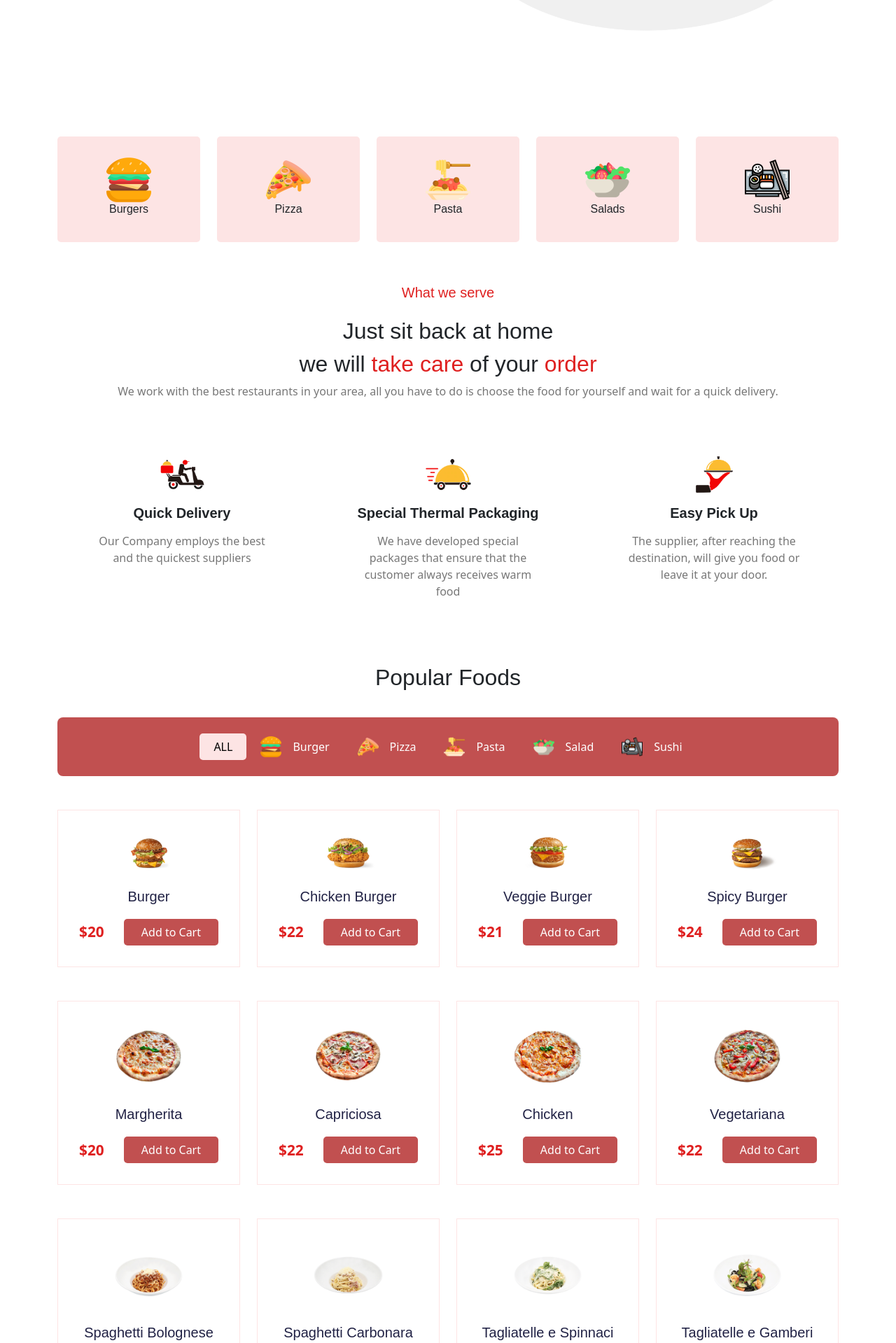
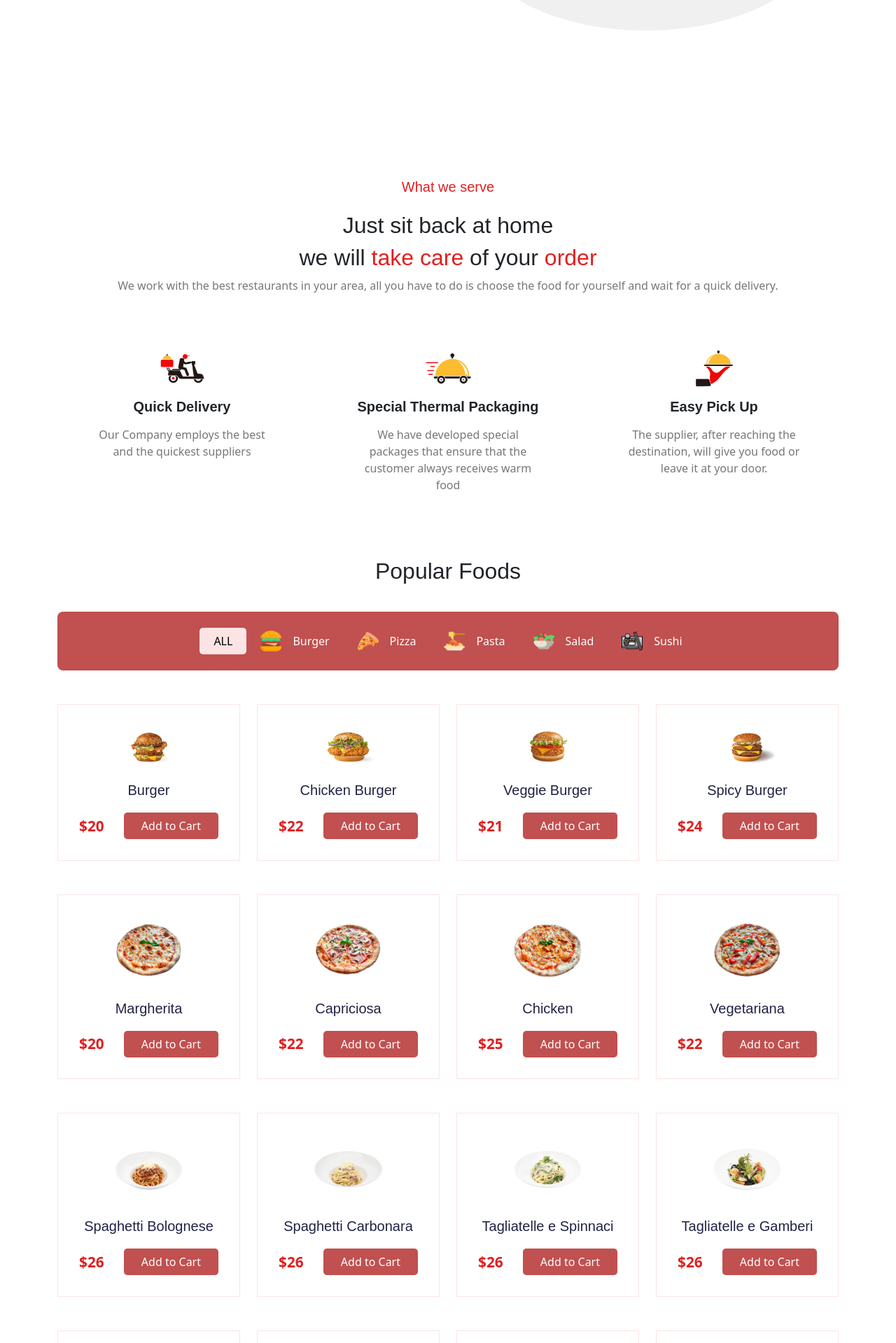
Before and after one commit to PawelDat/Food-Delivery, a React (Create React App) app: page /home in a window 1280 px wide. Shown: the part 661-2580 px from the top of the page at 70% size. Built offline with nearby package versions, Linux system fonts and the light colour scheme; a web font is replaced by a local one.

Commit message:
Completed Site

```diff
--- a/src/components/Footer.js
+++ b/src/components/Footer.js
@@ -2,9 +2,7 @@ import React from "react";
 import { Container, Row, Col, ListGroup, ListGroupItem } from "reactstrap";
 import logo from "../assets/images/icons/logo.png";
 
-
 const Footer = () => {
-
   return (
     <footer className="footer">
       <Container>
@@ -13,9 +11,7 @@ const Footer = () => {
             <div className=" footer__logo">
               <img src={logo} alt="logo" />
               <h5>Tasty Treat</h5>
-              <p>
-                The best food delivery Company.
-              </p>
+              <p>The best food delivery Company.</p>
             </div>
           </Col>
 
@@ -30,7 +26,6 @@ const Footer = () => {
                 <span>Friday - Sunday</span>
                 <p>14:00am - 12:00pm</p>
               </ListGroupItem>
-
             </ListGroup>
           </Col>
 
@@ -73,11 +68,14 @@ const Footer = () => {
             <div className="social__links d-flex align-items-center gap-4 justify-content-end">
               <p className="m-0">Follow: </p>
               <span>
-                <a href="https://github.com/PawelDat" target="_blank" rel="noreferrer">
+                <a
+                  className="social__link"
+                  href="https://github.com/PawelDat"
+                  target="_blank"
+                  rel="noreferrer"
+                >
                   <i class="ri-github-line"></i>
-                  </a>
-
-
+                </a>
               </span>
             </div>
           </Col>
--- a/src/components/HomePage/ProductBar.js
+++ b/src/components/HomePage/ProductBar.js
@@ -11,7 +11,6 @@ import productImg5 from "../../assets/images/icons/spaghetti.png";
 const ProductBar = () => {
   const [category, setCategory] = useState("ALL");
   const [allProducts, setAllProducts] = useState(products);
-
   useEffect(() => {
     if (category === "ALL") {
       setAllProducts(products);
--- a/src/pages/Home.js
+++ b/src/pages/Home.js
@@ -1,17 +1,25 @@
-import React from "react";
+import React, { useRef } from "react";
 import { Container, Row, Col } from "reactstrap";
 import { Link } from "react-router-dom";
 import Mainview from "../components/Mainview";
-import Category from "../components/HomePage/Category";
 import Delivery from "../components/HomePage/Delivery";
 import Aboutus from "../components/HomePage/Aboutus";
 import ProductBar from "../components/HomePage/ProductBar";
 import HotProducts from "../components/HomePage/HotProducts";
-import Review from "../components/HomePage/Review"
+import Review from "../components/HomePage/Review";
 import scooterImg from "../assets/images/icons/scooter.png";
 const Home = () => {
 
+const scroll =useRef(null);
+const ScrollToSection = (elementRef) =>{
+  window.scrollTo({
+    top: elementRef.current.offsetTop,
+    behavior:"smooth"
+  })
+}
   return (
+
+
     <Mainview title="Home">
       <section>
         <Container>
@@ -26,9 +34,10 @@ const Home = () => {
                 </h1>
                 <p>Order the best Food around your area with delivery.</p>
                 <div className="scooter__btns d-flex align-items-center gap-5 mt-4">
-                  <button className="order__btn d-flex align-items-center justify-content-between">
-                    Order now! <i className="ri-arrow-right-s-line"></i>
-                  </button>
+
+                    <button onClick={()=> ScrollToSection(scroll)} className="order__btn d-flex align-items-center justify-content-between">
+                     Order now! <i className="ri-arrow-right-s-line"></i>
+                    </button>
                   <button className="all__foods-btn">
                     <Link to="/foods">See all foods</Link>
                   </button>
@@ -61,18 +70,16 @@ const Home = () => {
           </Row>
         </Container>
       </section>
-      <section>
-        <Category />
-      </section>
-        <Delivery />
-      <section>
-        <ProductBar />
+      <section></section>
+      <Delivery />
+      <section ref={scroll}>
+        <ProductBar/>
       </section>
       <section className="about__us">
         <Aboutus />
       </section>
       <section>
-        <HotProducts/>
+        <HotProducts />
       </section>
       <section>
         <Review />
```
Also changed, not shown: 1 other file (tests, documents, lock files or other folders).
